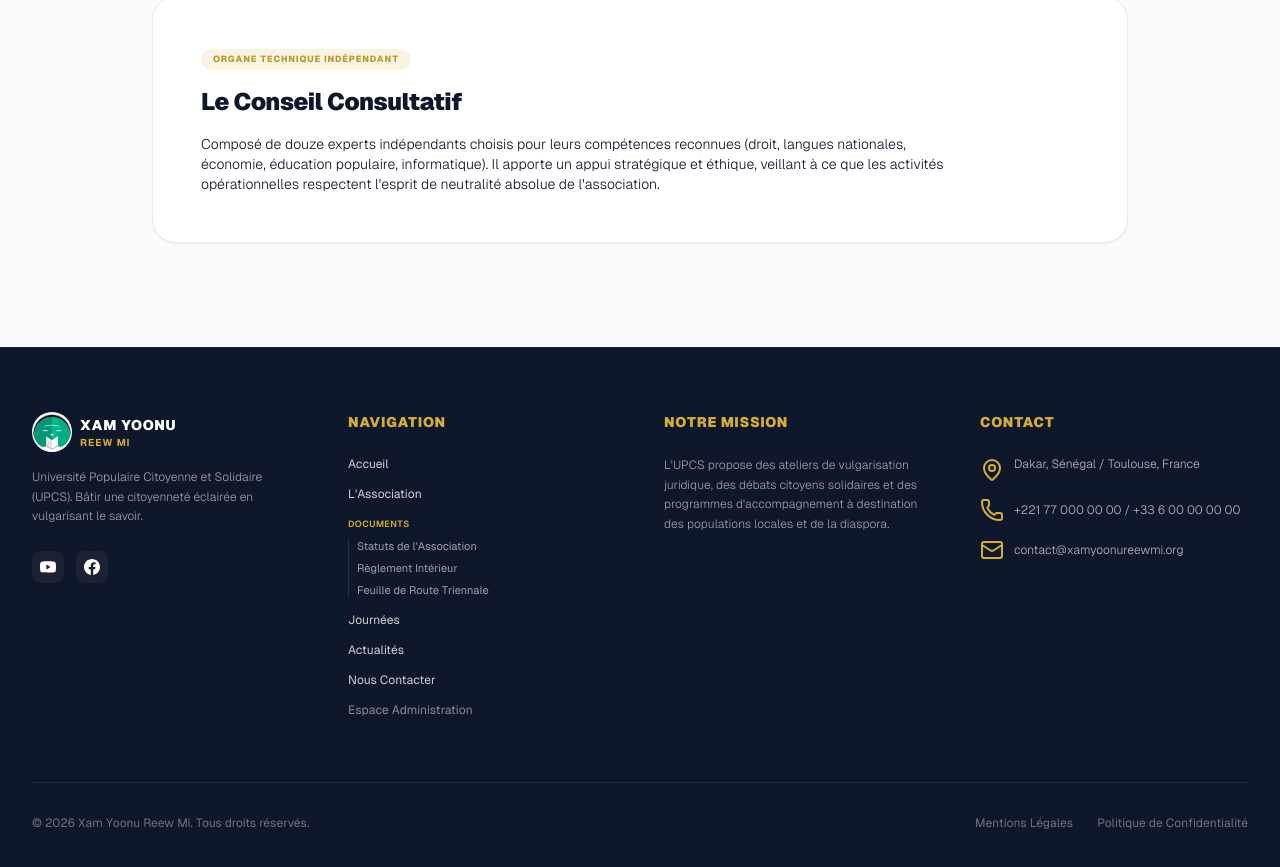
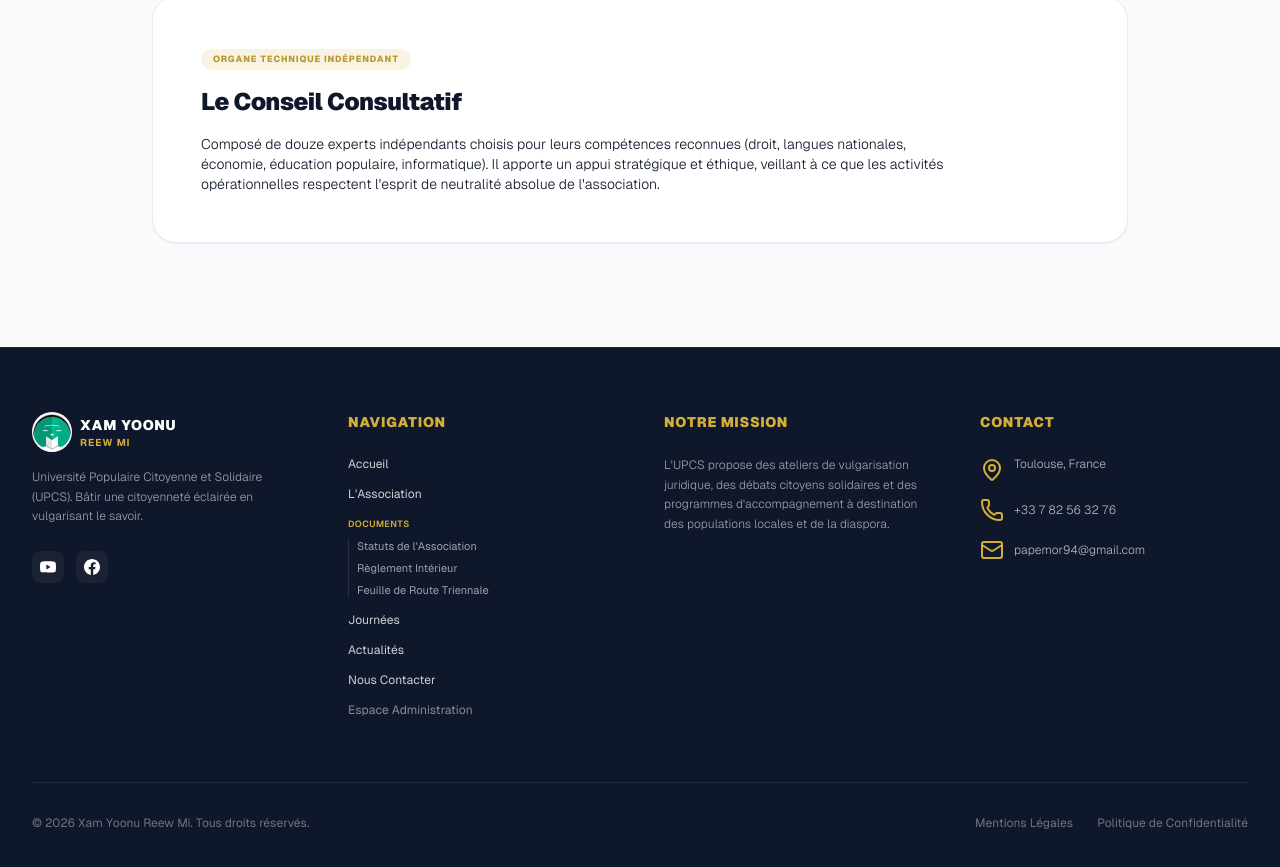
Before and after one commit to papemor94/xam-yoonu-reew-mi, a Next.js app: page /gouvernance in a window 1280 px wide. Shown: the part 2303-3170 px from the top of the page. Built offline with nearby package versions, Linux system fonts and the light colour scheme.

Commit message:
fix: corriger l'affichage des images du bureau executif et mettre a jour les contacts

```diff
--- a/app/(public)/gouvernance/page.tsx
+++ b/app/(public)/gouvernance/page.tsx
@@ -262,8 +262,8 @@ export default function GouvernancePage() {
                 key={comm.id}
                 onClick={() => setSelectedCommission(idx)}
                 className={`w-full text-left p-4 rounded-2xl border transition-all duration-200 flex items-center gap-4 ${selectedCommission === idx
-                    ? "bg-white border-xyrm-gold shadow-md scale-[1.01]"
-                    : "bg-transparent border-transparent hover:bg-white/50 text-xyrm-slate-500"
+                  ? "bg-white border-xyrm-gold shadow-md scale-[1.01]"
+                  : "bg-transparent border-transparent hover:bg-white/50 text-xyrm-slate-500"
                   }`}
               >
                 <div className={`p-2.5 rounded-xl text-white bg-gradient-to-r ${comm.color}`}>
--- a/components/layout/Footer.tsx
+++ b/components/layout/Footer.tsx
@@ -128,19 +128,19 @@ export default function Footer() {
               <li className="flex items-start gap-2.5">
                 <MapPin className="h-4.5 w-4.5 text-xyrm-gold shrink-0 mt-0.5" />
                 <span className="font-light text-white/70">
-                  Dakar, Sénégal / Toulouse, France
+                  Toulouse, France
                 </span>
               </li>
               <li className="flex items-center gap-2.5">
                 <Phone className="h-4.5 w-4.5 text-xyrm-gold shrink-0" />
                 <span className="font-light text-white/70">
-                  +221 77 000 00 00 / +33 6 00 00 00 00
+                  +33 7 82 56 32 76
                 </span>
               </li>
               <li className="flex items-center gap-2.5">
                 <Mail className="h-4.5 w-4.5 text-xyrm-gold shrink-0" />
                 <span className="font-light text-white/70 hover:text-xyrm-gold transition-colors">
-                  contact@xamyoonureewmi.org
+                  papemor94@gmail.com
                 </span>
               </li>
             </ul>
```
